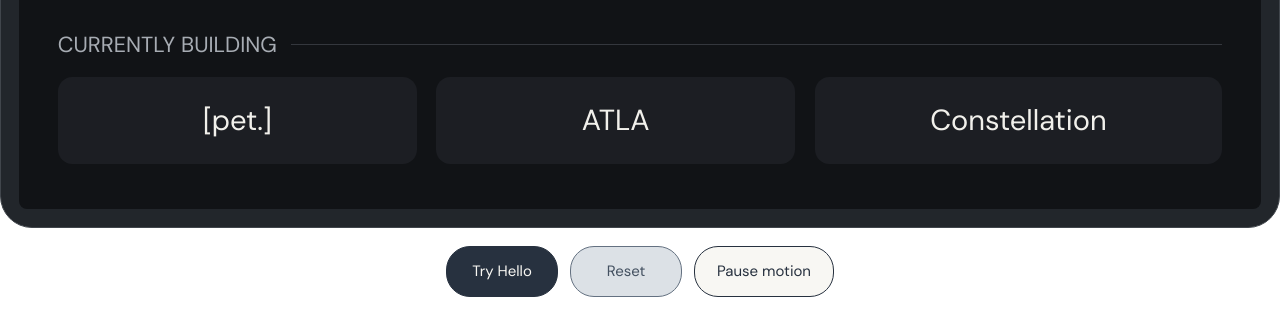
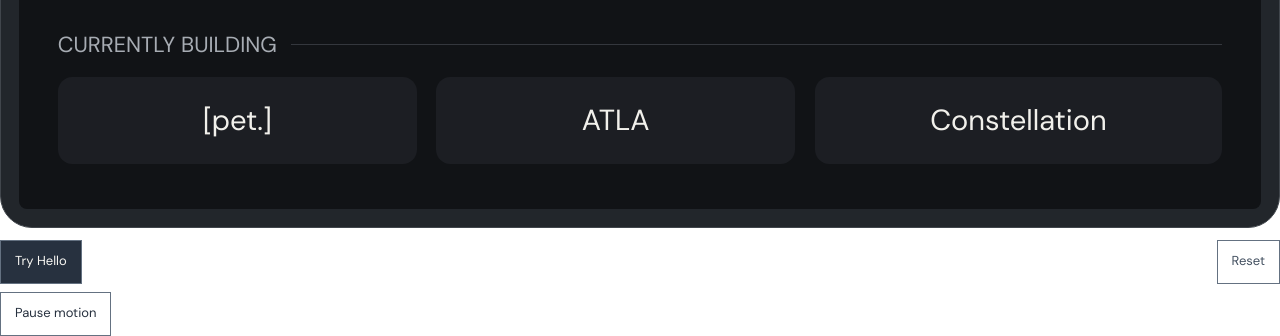
Before and after one commit to vworping/axd-site, a plain HTML site: page site/pet-preview/index.html in a window 1280 px wide. Shown: the part 538-874 px from the top of the page. Before the commit the page ends 835 px from the top, so only its background shows below. Drawn offline with Linux system fonts and the light colour scheme.

Commit message:
Fix PET demo transparency and simplify its controls

```diff
--- a/site/pet-preview/portfolio.css
+++ b/site/pet-preview/portfolio.css
@@ -1,18 +1,40 @@
-:root { color-scheme: light; background: transparent; }
+/* Match the host scheme so the browser preserves the iframe's transparent canvas. */
+:root {
+  color-scheme: light dark;
+  background: transparent;
+  --demo-ink: #27313f;
+  --demo-muted: #445161;
+  --demo-line: #647181;
+  --demo-primary: #27313f;
+  --demo-primary-hover: #3b4d62;
+  --demo-hover: #27313f0d;
+}
 body { padding: 0; background: transparent; --paper: #f8f7f3; }
 .preview-head { display: none; }
 .workspace { max-width: none; }
 .frame { padding: clamp(8px, 1.5vw, 18px); border: 1px solid #41464c; border-radius: clamp(16px, 3vw, 32px); background: #22262b; box-shadow: inset 0 1px 0 #ffffff20; }
-.screen { border: 0; border-radius: 8px; }
-.preview-foot { color: #445161; margin: 14px 2px 0; }
+.screen { color-scheme: dark; border: 0; border-radius: 8px; }
+.preview-foot { color: var(--demo-muted); margin: 12px 0 0; }
 .preview-foot > span { display: none; }
-.controls { justify-content: center; gap: 12px; margin-top: 18px; }
+.controls { display: grid; grid-template-columns: minmax(0, 1fr) auto; align-items: start; gap: 8px 12px; margin-top: 0; }
+.controls [data-demo="reset"] { justify-self: end; }
+.controls [data-action="motion"] { grid-column: 1 / -1; }
 .portfolio-embedded .controls [data-action="motion"] { display: none; }
-.controls button { min-width: 112px; min-height: 48px; padding: 12px 22px; border: 1px solid #27313f; border-radius: 24px; background: #f8f7f3; color: #27313f; font-size: 15px; font-weight: 600; }
-.controls [data-demo="next"] { border-color: #27313f; background: #27313f; color: #f8f7f3; }
-.controls button:not(:disabled):hover { background: #e2e7ed; filter: none; }
-.controls [data-demo="next"]:not(:disabled):hover { background: #3b4d62; }
+.controls button { justify-self: start; min-width: 0; max-width: 100%; min-height: 44px; padding: 8px 14px; border: 1px solid var(--demo-line); border-radius: 0; background: transparent; color: var(--demo-ink); font-size: 13px; font-weight: 500; line-height: 1.3; }
+.controls [data-demo="next"] { border-color: var(--demo-line); background: var(--demo-primary); color: #f8f7f3; }
+.controls button:not(:disabled):hover { background: var(--demo-hover); filter: none; }
+.controls [data-demo="next"]:not(:disabled):hover { background: var(--demo-primary-hover); }
 /* Keep focus feedback inside the embedded preview's bounds. */
 .controls button:focus { outline: none; }
 .controls button:focus-visible { outline: 2px solid currentColor; outline-offset: -5px; text-decoration: underline; text-underline-offset: 4px; }
-.controls button:disabled { background: #dce1e6; color: #445161; border-color: #647181; opacity: 1; }
+.controls button:disabled { background: transparent; color: var(--demo-muted); border-color: var(--demo-line); opacity: 1; }
+@media (prefers-color-scheme: dark) {
+  :root {
+    --demo-ink: #f0efeb;
+    --demo-muted: #c0cbd5;
+    --demo-line: #65717f;
+    --demo-primary: #27313d;
+    --demo-primary-hover: #3b4d62;
+    --demo-hover: #ffffff14;
+  }
+}
```
